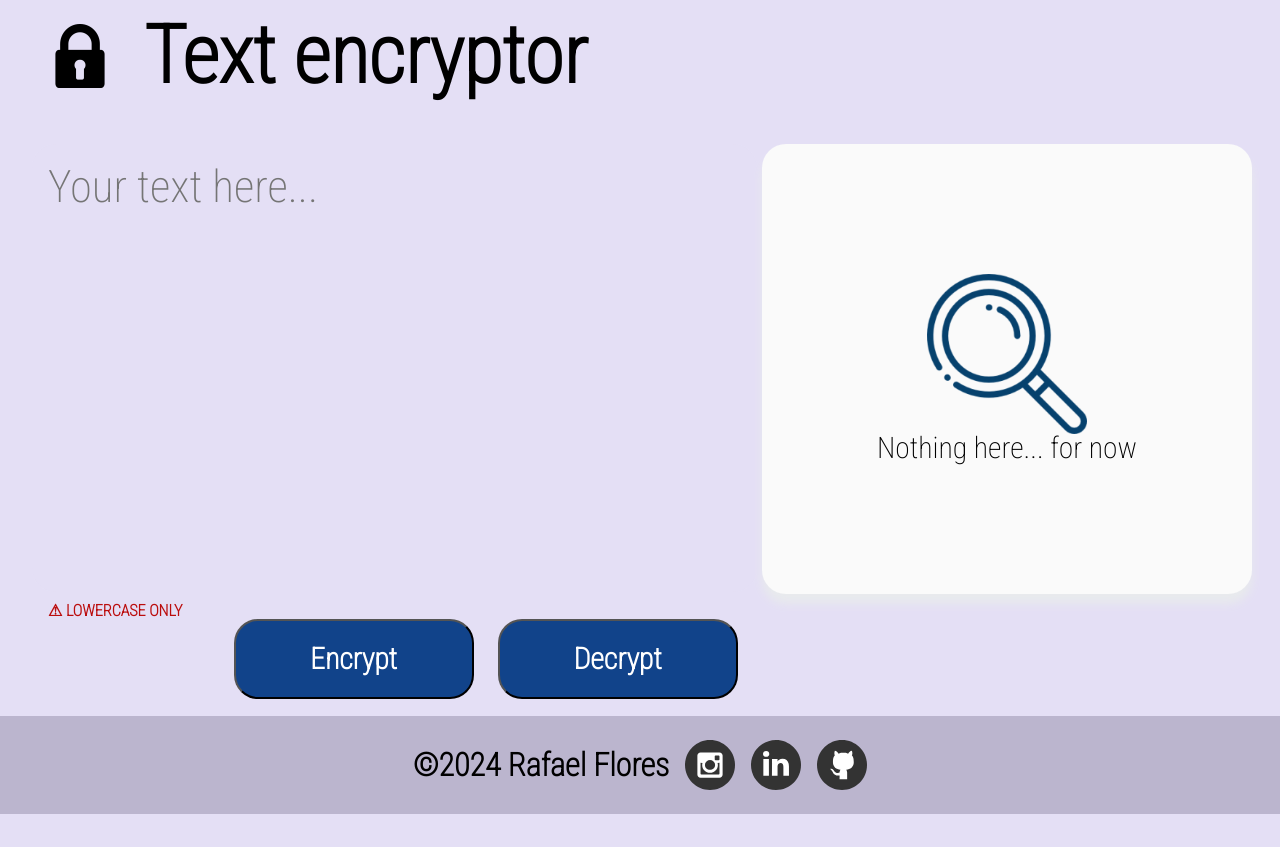
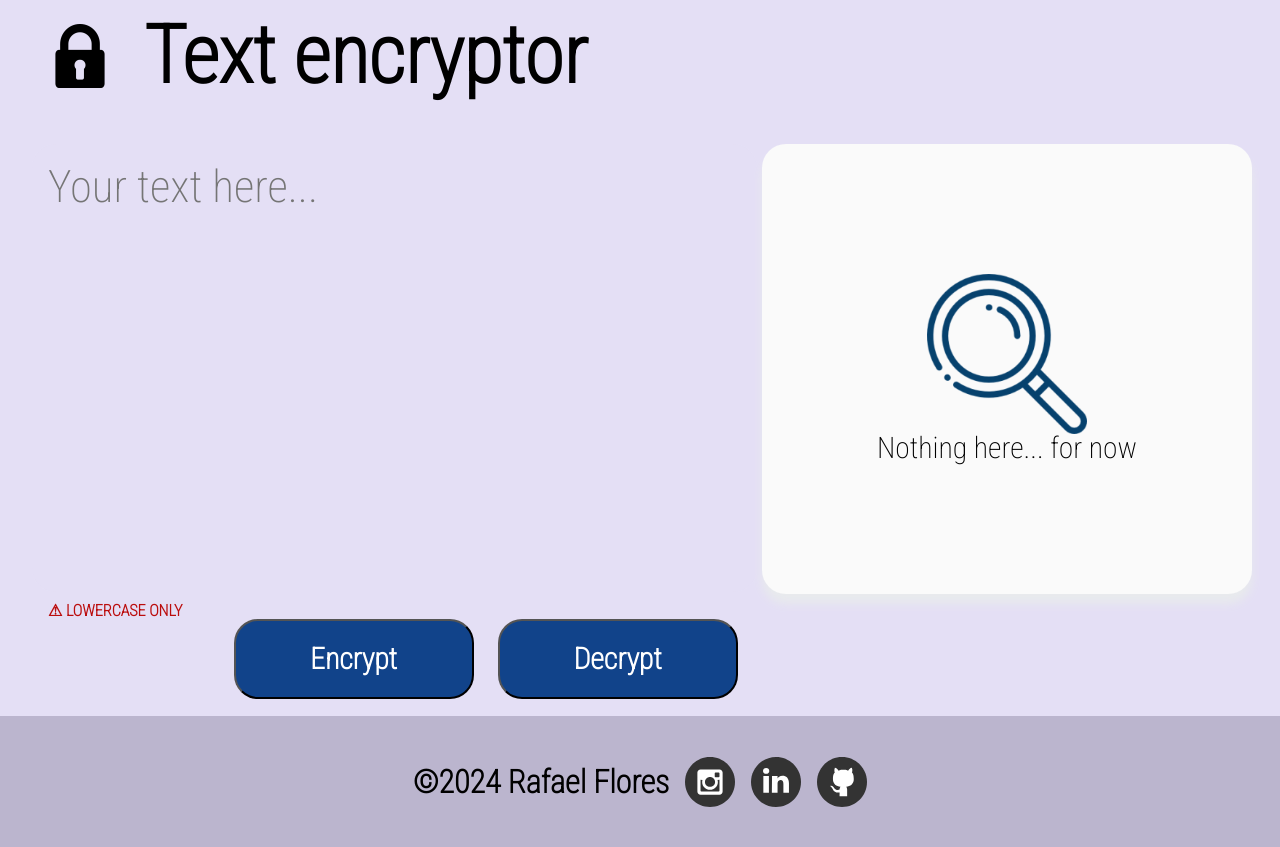
Before and after one commit to FloWareR/EncryptorChallenge_OracleNext, a plain HTML site: page index.html in a window 1280 px wide. Before the commit the page ends 814 px from the top, so only its background shows below. Drawn offline with Linux system fonts and the light colour scheme.

Commit message:
Update main.css

```diff
--- a/main.css
+++ b/main.css
@@ -111,6 +111,7 @@ main{
 .placeholder p{
   background-color: #fafafa;
 }
+
 #output{
   background-color: #fafafa;
 }
@@ -139,7 +140,7 @@ main{
 }
 
 footer{
-  height: 12.3%;
+  height: auto;
   background-color: #12082b31;
   display: flex;
   justify-content: center;
@@ -161,6 +162,7 @@ footer p{
   background-color: #12082b00;
   font-size: 2rem;
   font-weight: 600;
+  padding: 3.1rem 0 3.1rem 0;
 }
 
 .enable{
```
